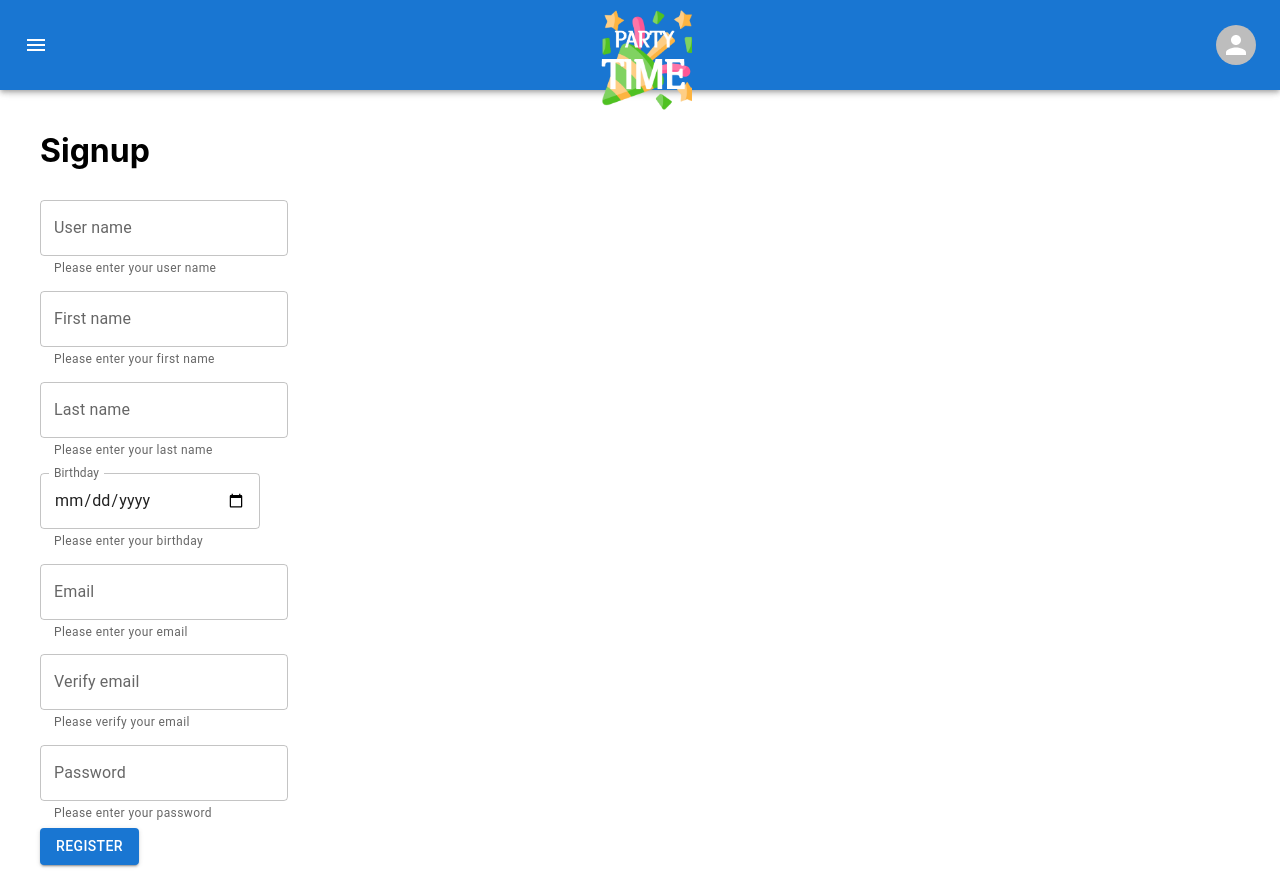
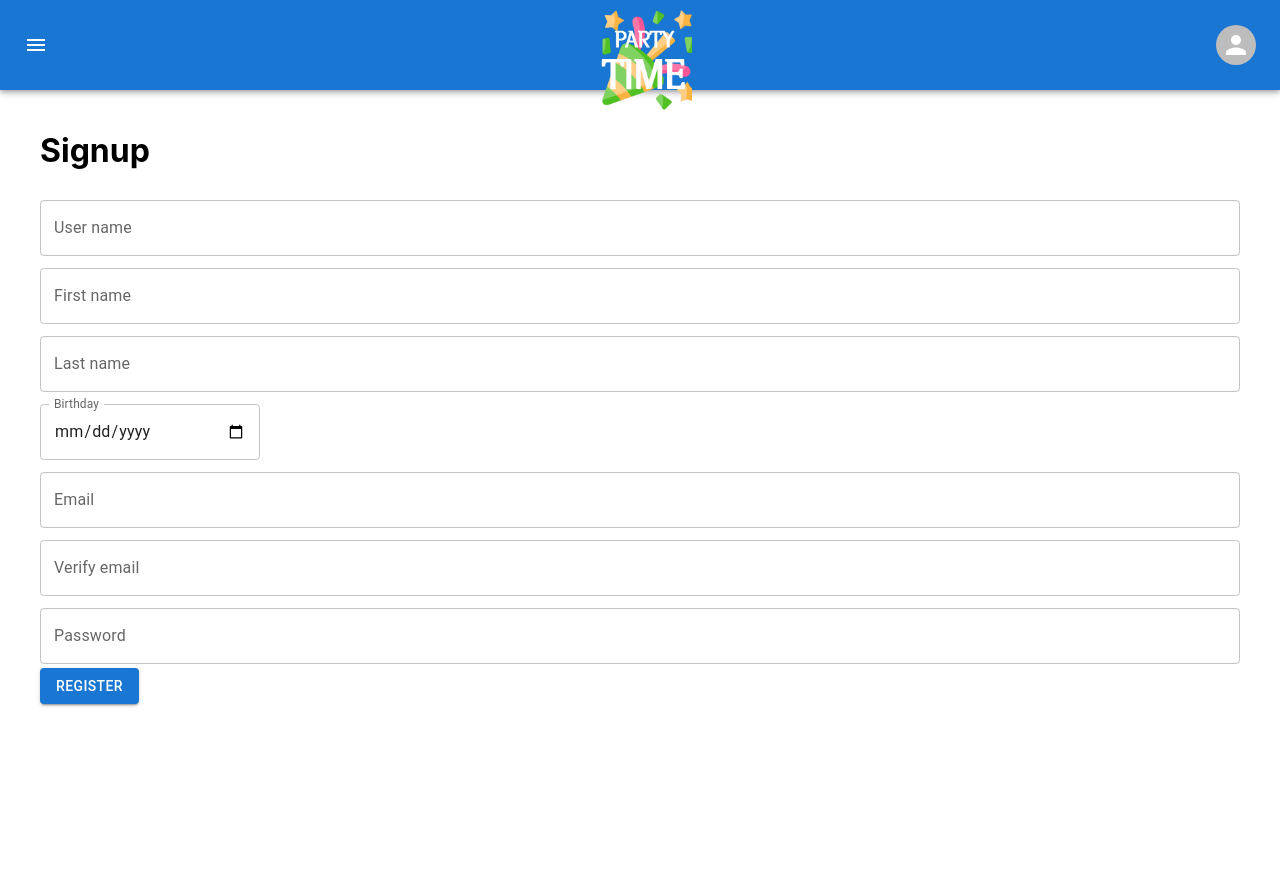
Before and after one commit to jagharloggatin/PartyTime-React-WebbApp, a React (Create React App) app: page /signup in a window 1280 px wide. After the commit the page ends 800 px from the top, so only its background shows below. Built offline with nearby package versions, Linux system fonts and the light colour scheme.

Commit message:
alerts and login

```diff
--- a/src/App.js
+++ b/src/App.js
@@ -1,7 +1,7 @@
 import React from 'react';
 import { Route, Routes } from 'react-router-dom';
 import './App.scss';
-import AppHeader from './components/AppHeader';
+import AppHeader from './Components/AppHeader';
 import HomeRoute from './routes/HomeRoute';
 import LoginRoute from './routes/LoginRoute';
 import MapRoute from './routes/MapRoute';
--- a/src/Endpoints.js
+++ b/src/Endpoints.js
@@ -1,6 +1,8 @@
-const ENDPOINTS =
-{
-
+const HOST = 'localhost';
+const PORT = 7215;
+const ENDPOINTS = {
+  login: `https://${HOST}:${PORT}/auth/login`,
+  register: `https://${HOST}:${PORT}/user`,
 };
 
 export default ENDPOINTS;
--- /dev/null
+++ b/src/RequestService.js
@@ -0,0 +1,8 @@
+const postRequest = async (endpoint, body) =>
+  await fetch(endpoint, {
+    method: 'post',
+    headers: new Headers({ 'content-type': 'application/json' }),
+    body: JSON.stringify(body),
+  });
+
+module.exports = { postRequest };
--- a/src/components/AppLogin.js
+++ b/src/components/AppLogin.js
@@ -1,27 +1,53 @@
 import { Button } from '@mui/material';
 import Box from '@mui/material/Box';
 import TextField from '@mui/material/TextField';
+import ENDPOINTS from 'Endpoints';
 import * as React from 'react';
+import { useRef } from 'react';
+import { postRequest } from 'RequestService';
+import ErrorAlert from './ErrorAlert';
+import SuccessAlert from './SuccessAlert';
 
 export default function AppSignup() {
+  // Needed to access our ErrorAlert and update state
+  const errorAlertRef = useRef(null);
+  const successAlertRef = useRef(null);
+
+  const handleLogin = async (e) => {
+    e.preventDefault();
+    const Username = e.target.username.value;
+    const Password = e.target.password.value;
+    let resp = await postRequest(ENDPOINTS.login, { Username, Password });
+
+    if (resp.status !== 200) {
+      errorAlertRef.current.update('Wrong Username or Password!');
+    } else {
+      successAlertRef.current.update('Successfully Logged in!');
+    }
+  };
+
   return (
     <>
-      <form>
+      <form onSubmit={handleLogin}>
+        <ErrorAlert ref={errorAlertRef}></ErrorAlert>
+        <SuccessAlert ref={successAlertRef}></SuccessAlert>
         <Box>
           <TextField
             helperText="Please enter your username"
-            id="demo-helper-text-misaligned"
+            id="username"
             label="Username"
             margin="dense"
+            fullWidth={true}
           />
         </Box>
         <Box>
           <TextField
             type="password"
             helperText="Please enter your password"
-            id="demo-helper-text-misaligned"
+            id="password"
             label="Password"
             margin="dense"
+            fullWidth={true}
           />
         </Box>
         <Box>
--- a/src/components/AppSignUp.js
+++ b/src/components/AppSignUp.js
@@ -2,42 +2,30 @@ import { Button } from '@mui/material';
 import Box from '@mui/material/Box';
 import TextField from '@mui/material/TextField';
 import * as React from 'react';
+import ErrorAlert from './ErrorAlert';
 
-export default function AppSignup() {
+function AppSignup() {
+  const handleLogin = () => {};
+
   return (
     <>
       <form>
         <Box>
-          <TextField
-            helperText="Please enter your user name"
-            id="demo-helper-text-misaligned"
-            label="User name"
-            margin="dense"
-          />
+          <TextField id="demo-helper-text-misaligned" label="User name" margin="dense" fullWidth={true} />
         </Box>
         <Box>
-          <TextField
-            helperText="Please enter your first name"
-            id="demo-helper-text-misaligned"
-            label="First name"
-            margin="dense"
-          />
+          <TextField id="demo-helper-text-misaligned" label="First name" margin="dense" fullWidth={true} />
         </Box>
         <Box>
-          <TextField
-            helperText="Please enter your last name"
-            id="demo-helper-text-misaligned"
-            label="Last name"
-            margin="dense"
-          />
+          <TextField id="demo-helper-text-misaligned" label="Last name" margin="dense" fullWidth={true} />
         </Box>
         <Box>
           <TextField
             id="date"
             margin="dense"
-            helperText="Please enter your birthday"
             label="Birthday"
             type="date"
+            fullWidth={true}
             sx={{ width: 220 }}
             InputLabelProps={{
               shrink: true,
@@ -45,32 +33,22 @@ export default function AppSignup() {
           />
         </Box>
         <Box>
-          <TextField
-            helperText="Please enter your email"
-            id="demo-helper-text-misaligned"
-            label="Email"
-            margin="dense"
-          />
+          <TextField id="demo-helper-text-misaligned" label="Email" margin="dense" fullWidth={true} />
+        </Box>
+        <Box>
+          <TextField id="demo-helper-text-misaligned" label="Verify email" margin="dense" fullWidth={true} />
         </Box>
         <Box>
           <TextField
-            helperText="Please verify your email"
-            id="demo-helper-text-misaligned"
-            label="Verify email"
-            margin="dense"
-          />
-        </Box>
-        <Box>
-          <TextField
-            helperText="Please enter your password"
             id="demo-helper-text-misaligned"
             label="Password"
             type="password"
             margin="dense"
+            fullWidth={true}
           />
         </Box>
         <Box>
-          <Button variant="contained" type="submit">
+          <Button variant="contained" onClick={handleLogin}>
             Register
           </Button>
         </Box>
@@ -78,3 +56,5 @@ export default function AppSignup() {
     </>
   );
 }
+
+export default AppSignup;
--- /dev/null
+++ b/src/components/ErrorAlert.js
@@ -0,0 +1,38 @@
+import { Message } from '@mui/icons-material';
+import CloseIcon from '@mui/icons-material/Close';
+import { Alert, AlertTitle, Button, IconButton, Snackbar } from '@mui/material';
+import React, { forwardRef, Fragment, useImperativeHandle, useState } from 'react';
+
+const ErrorAlert = forwardRef((props, ref) => {
+  const [open, setOpen] = useState(false);
+  const [message, setMessage] = useState('');
+
+  useImperativeHandle(ref, () => ({
+    async update(message) {
+      setMessage(message);
+      setOpen(true);
+    },
+  }));
+
+  const handleClose = (event, reason) => {
+    if (reason === 'clickaway') {
+      return;
+    }
+    setOpen(false);
+  };
+
+  return (
+    <Snackbar
+      anchorOrigin={{ vertical: 'top', horizontal: 'center' }}
+      open={open}
+      autoHideDuration={6000}
+      onClose={handleClose}
+    >
+      <Alert variant="filled" onClose={handleClose} severity="error" sx={{ width: '100%' }}>
+        {message}
+      </Alert>
+    </Snackbar>
+  );
+});
+
+export default ErrorAlert;
--- /dev/null
+++ b/src/components/SuccessAlert.js
@@ -0,0 +1,38 @@
+import { Message } from '@mui/icons-material';
+import CloseIcon from '@mui/icons-material/Close';
+import { Alert, AlertTitle, Button, IconButton, Snackbar } from '@mui/material';
+import React, { forwardRef, Fragment, useImperativeHandle, useState } from 'react';
+
+const SuccessAlert = forwardRef((props, ref) => {
+  const [open, setOpen] = useState(false);
+  const [message, setMessage] = useState('');
+
+  useImperativeHandle(ref, () => ({
+    async update(message) {
+      setMessage(message);
+      setOpen(true);
+    },
+  }));
+
+  const handleClose = (event, reason) => {
+    if (reason === 'clickaway') {
+      return;
+    }
+    setOpen(false);
+  };
+
+  return (
+    <Snackbar
+      anchorOrigin={{ vertical: 'top', horizontal: 'center' }}
+      open={open}
+      autoHideDuration={6000}
+      onClose={handleClose}
+    >
+      <Alert variant="filled" onClose={handleClose} severity="success" sx={{ width: '100%' }}>
+        {message}
+      </Alert>
+    </Snackbar>
+  );
+});
+
+export default SuccessAlert;
--- a/src/routes/HomeRoute.js
+++ b/src/routes/HomeRoute.js
@@ -1,6 +1,6 @@
 import TextField from '@mui/material/TextField';
-import List from 'components/List';
 import React, { useState } from 'react';
+import List from '../Components/List';
 
 function HomeRoute() {
   const [inputText, setInputText] = useState('');
--- a/src/routes/LoginRoute.js
+++ b/src/routes/LoginRoute.js
@@ -1,5 +1,5 @@
-import AppLogin from 'components/AppLogin';
 import React from 'react';
+import AppLogin from '../Components/AppLogin';
 
 function LoginRoute() {
   return (
--- a/src/routes/MapRoute.js
+++ b/src/routes/MapRoute.js
@@ -1,5 +1,5 @@
-import AppMap from 'components/AppMap';
 import React from 'react';
+import AppMap from '../Components/AppMap';
 
 function MapRoute() {
   return <AppMap></AppMap>;
--- a/src/routes/SignupRoute.js
+++ b/src/routes/SignupRoute.js
@@ -1,5 +1,5 @@
-import AppSignup from 'components/AppSignup';
 import React from 'react';
+import AppSignup from '../Components/AppSignUp';
 
 function SignupRoute() {
   return (
```
